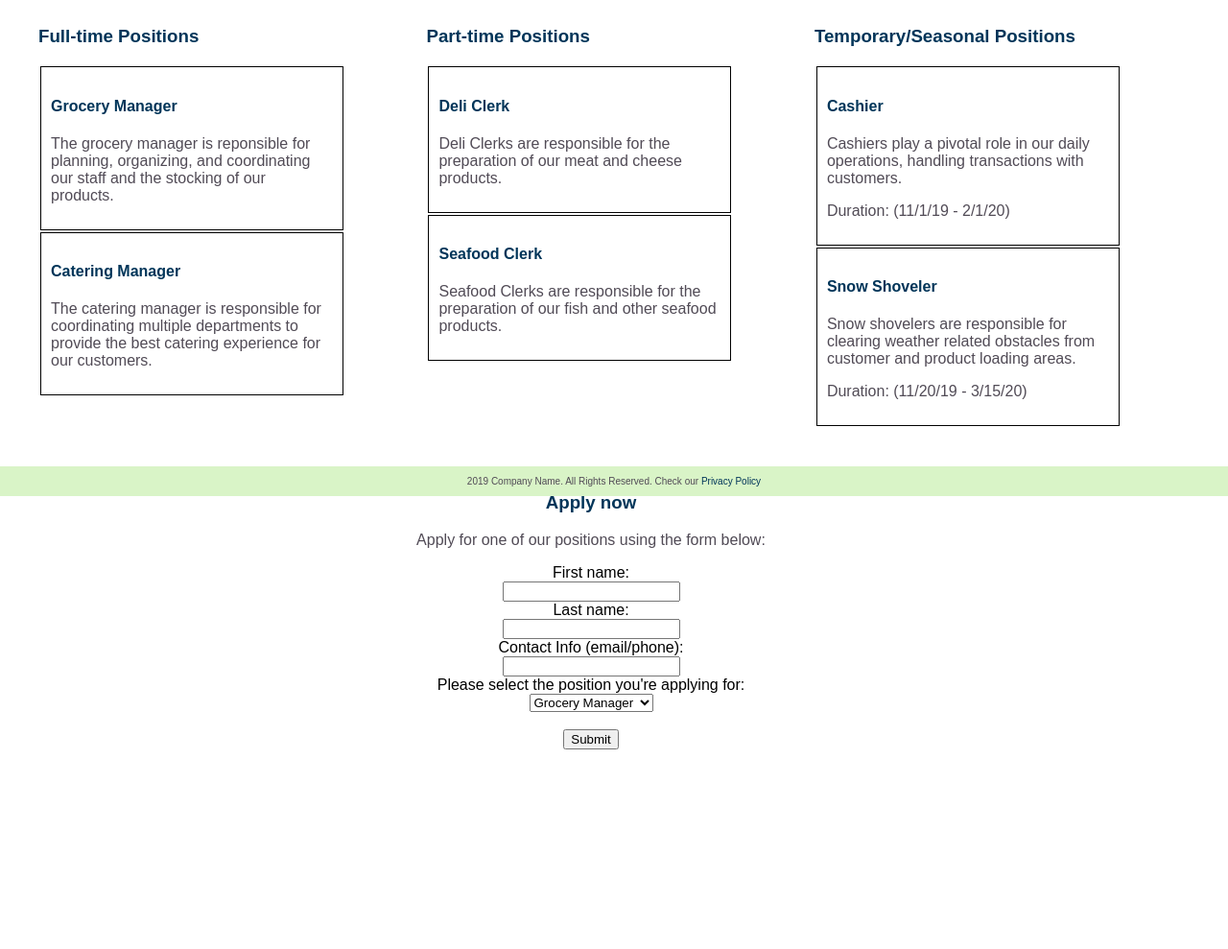
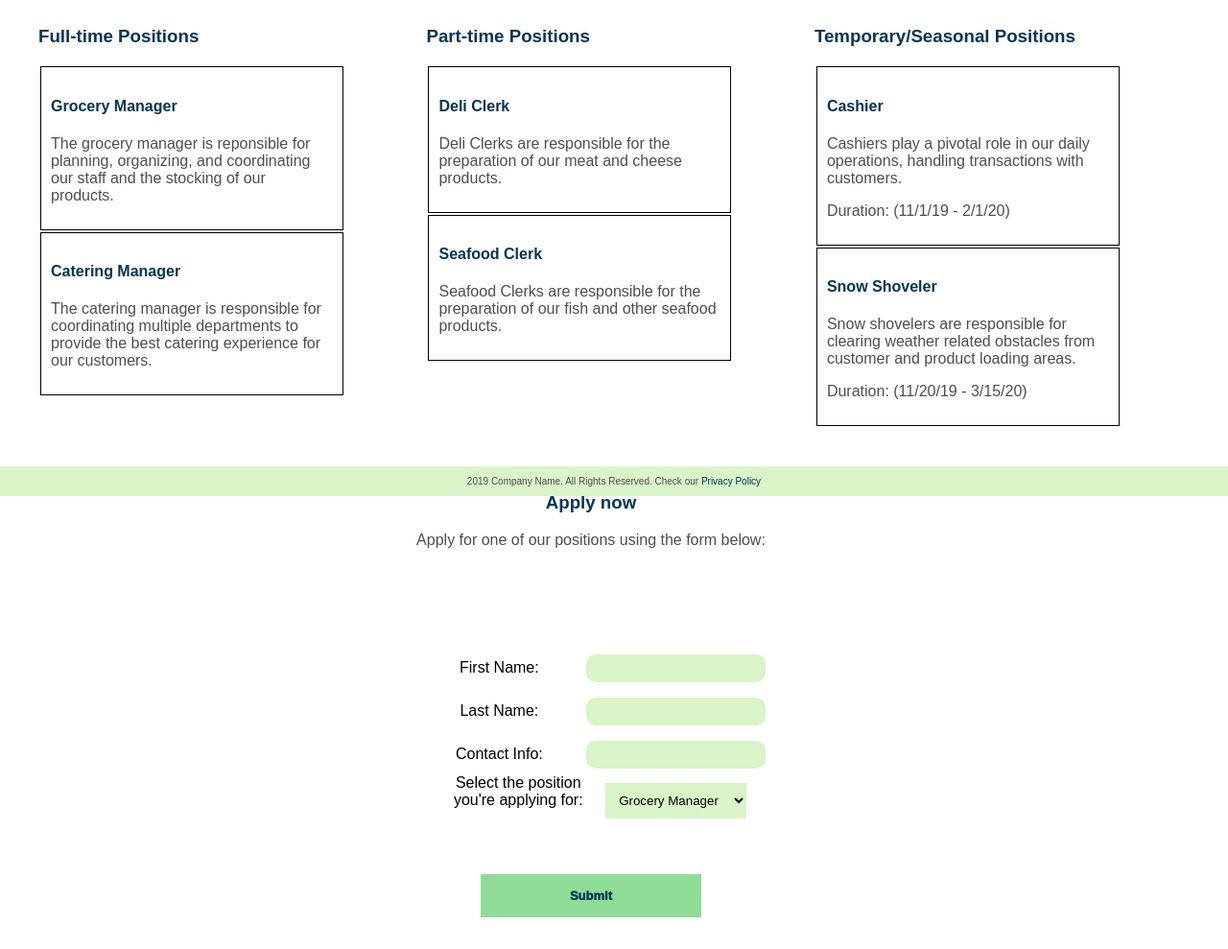
Before and after one commit to omarbspark/Proj, a plain HTML site: page careers.html in a window 1280 px wide. Shown: the part 283-1272 px from the top of the page at 96% size. Before the commit the page ends 1097 px from the top, so only its background shows below. Drawn offline with Linux system fonts and the light colour scheme.

Commit message:
Update careers.html

```diff
--- a/careers.html
+++ b/careers.html
@@ -26,6 +26,54 @@
 			text-align: left;
 			padding: 5px 30px 5px 30px;
 		}
+		button {
+        		background-color: #8fdc97;
+        		border: none;
+        		color: #003559;
+        		padding: 15px 6px;
+        		text-align: center;
+        		text-decoration: none;
+        		display: inline-block;
+        		font-size: 13px;
+        		font-weight: 1000;
+        		transition: 0.4s;
+        		width: 20%;
+        		min-width: 50px;
+        		font-family: 'Roboto Mono',sans-serif;
+        		margin-top: 40px;
+      		}
+     		button:hover {
+       			box-shadow: 0 4px 8px 0 rgba(0,0,0,0.5);
+        		background-color: #f72c25;
+        		color: #ffffff;
+      		}
+      		.application {
+        		margin-top: 100px;
+        		text-align: center;
+      		}
+      		.appForm input[type=text] {
+        		padding: 7px;
+        		margin-top: 10px;
+        		background-color: #d9f4c7;
+        		width: 15%;
+        		border: none;
+        		transition: 0.2s;
+        		border-radius: 10px
+      		}
+      		.appForm input[type=text]:focus {
+        		border: none;
+        		box-shadow: 0 4px 8px 0 rgba(0,0,0,0.5);
+        		outline: none;
+      		}
+      		.appForm select {
+        		background-color: #d9f4c7;
+        		border: none;
+        		padding: 10px;
+      		}
+      		.appForm label {
+        		width:15%;
+        		height: 30px; display:inline-block;
+      		}
 	</style>
 </head>
 <body>
@@ -106,17 +154,18 @@
 		<center>
 		<h3>Apply now</h3>
 		<p>Apply for one of our positions using the form below:</p>
-		<form action="">
-  			First name:<br/>
+		<div class="application">
+		<form action="" class="appForm" id="appForm">
+  			<label for="">First Name: </label>
   			<input type="text" name="firstname" id="firstname">
   			<br/>
-  			Last name:<br/>
+  			<label for="">Last Name: </label>
   			<input type="text" name="lastname" id="lastname">
   			<br/>
-			Contact Info (email/phone):<br/>
+			<label for="">Contact Info: </label>
   			<input type="text" name="contact" id="contact">
   			<br/>
-			Please select the position you're applying for:<br/>
+			<label for="">Select the position you're applying for: </label>
 			<select name="positions" id="positions">
   				<option value="groceryManager">Grocery Manager</option>
   				<option value="cateringManager">Catering Manager</option>
@@ -128,24 +177,34 @@
 			<br/>
 		</form>
 		<br/>
-		<button onclick="submitForm()">Submit</button>
+		<button onclick="submitForm()" id="submitButton">Submit</button>
 		</center>
 		<br/>
+		</div>
 	</article>
 	<footer>
 		<p>2019 Company Name. All Rights Reserved. Check our <a href="privacy.html">Privacy Policy</a></p>
 	</footer>
 	<script>
-		function submitForm() {
-			var name = document.forms[0].elements[0].value + " " + document.forms[0].elements[1].value;
-			var contact = document.forms[0].elements[2].value;
-			var select = document.getElementById("positions");
-			var position = select.options[select.selectedIndex].text;
+		$("input").hover(function() {
+          		$(this).css("background-color","#8fdc97");
+        	},function(){
+          		$(this).css("background-color","#d9f4c7");
+        	});
+        	function submitForm() {
+          		if (document.getElementById("appForm").elements.namedItem("firstname").value == "" ||
+              		document.getElementById("appForm").elements.namedItem("lastname").value == "" ||
+              		document.getElementById("appForm").elements.namedItem("contact").value == "" ||
+              		document.getElementById("theForm").elements.namedItem("positions").value == "") {
+              		alert("Please fill out all the information.");
+            	} else {
+              		$("#appForm").after("<p>Thank you for submitting your application!</p>");
+              		$("#submitButton").css("display","none");
 			document.forms[0].elements[0].value = "";
 			document.forms[0].elements[1].value = "";
 			document.forms[0].elements[2].value = "";
-			window.alert("Submitted!");
-		}
+            	}
+        }
 	</script>
 </body>
 </html>
```
